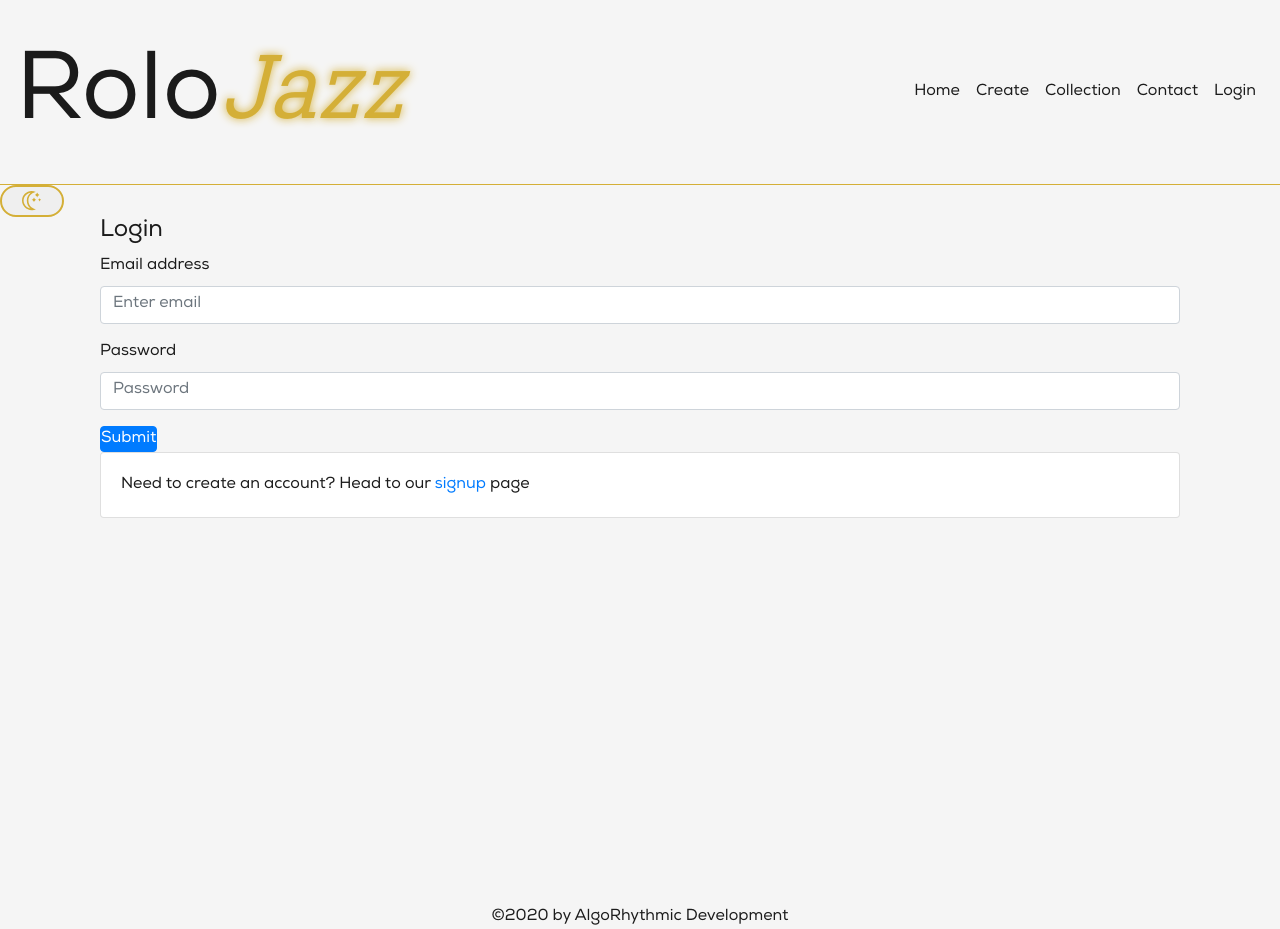
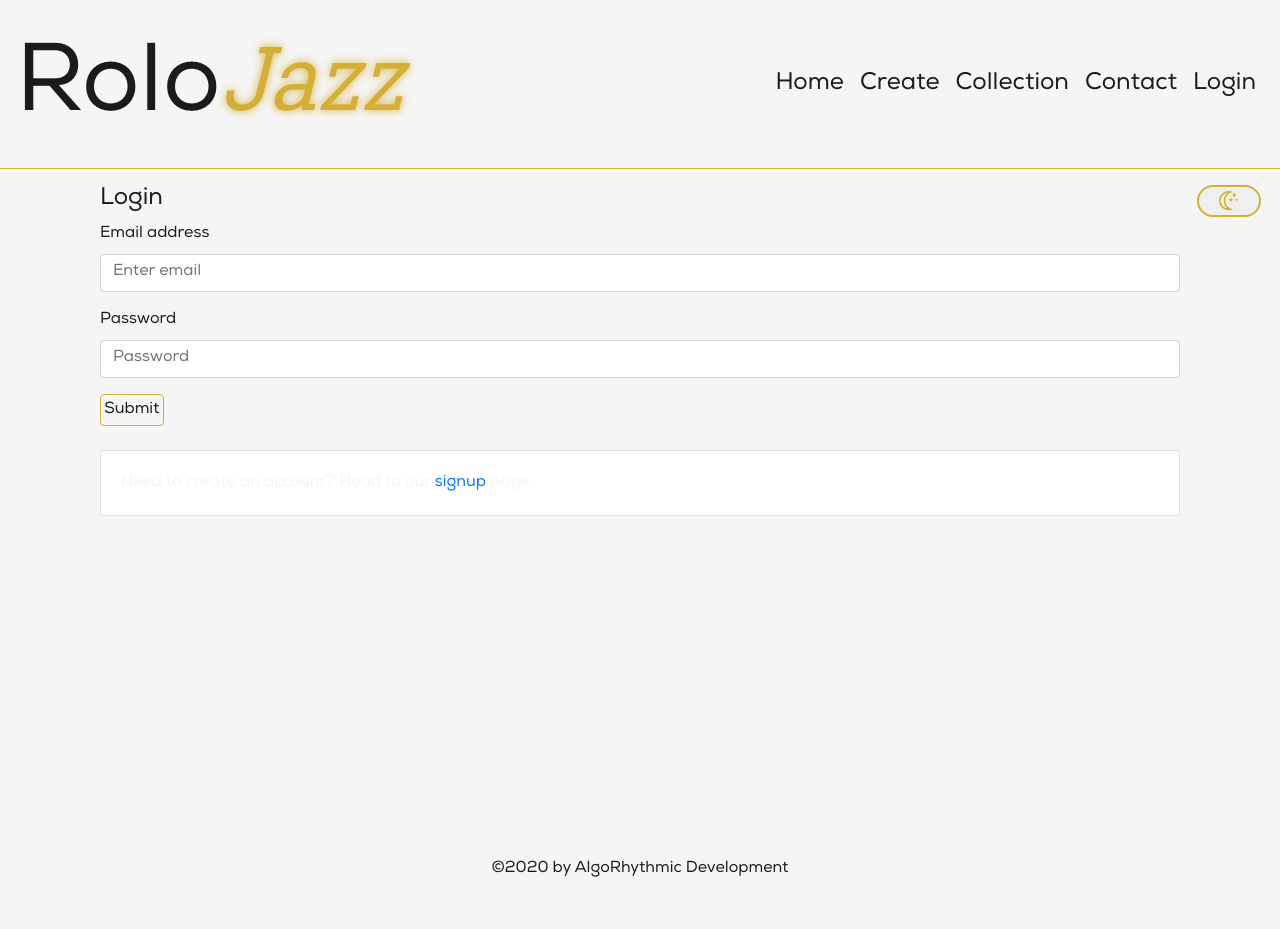
Before and after one commit to TRemigi/Roll-a-Jazz, a React (Create React App) app in the folder client/: page /login in a window 1280 px wide. After the commit the page ends 881 px from the top, so only its background shows below. Built offline with nearby package versions, Linux system fonts and the light colour scheme.

Commit message:
continuued styling-breaking for night

```diff
--- a/client/src/App.js
+++ b/client/src/App.js
@@ -1,4 +1,4 @@
-import React, { useState, uuseEffect } from 'react';
+import React from 'react';
 import { ThemeProvider } from "styled-components";
 import { useDarkMode } from './components/useDarkMode'
 import { GlobalStyles } from "./components/GlobalStyles";
@@ -52,6 +52,7 @@ function App() {
               <Toggle theme={theme} toggleTheme={themeToggler} />
 
                 <Switch>
+
                   <Route exact path="/" component={Home} />
                   <Route exact path="/login" component={Login} />
                   <Route exact path="/signup" component={Signup} />
@@ -61,6 +62,7 @@ function App() {
 
                   <Route component={NoMatch} />
                 </Switch>
+
               </div>
               <Footer />
             </div>
--- a/client/src/components/GlobalStyles/index.js
+++ b/client/src/components/GlobalStyles/index.js
@@ -2,12 +2,30 @@ import { createGlobalStyle } from "styled-components"
 
 export const GlobalStyles = createGlobalStyle`
   body {
-    background: ${({ theme }) => theme.body};
+    background: ${({ theme }) => theme.main};
+    color: ${({ theme }) => theme.text};
+    transition: 2s linear;
+  }
+
+  .title, .nav-link {
+    color: ${({ theme }) => theme.text}!important;
+    transition: all 2s linear;
+  }
+
+  .card-body {
+    color: ${({ theme }) => theme.main}!important;
+  }
+
+  .btn {
+    background: ${({ theme }) => theme.main};
+    border: 1px solid ${({ theme }) => theme.accent}!important;
     color: ${({ theme }) => theme.text};
     transition: all 2s linear;
   }
 
-  .title, .nav-link {
-    color: ${({ theme }) => theme.text}!important;
+  .btn:hover {
+    color: ${({ theme }) => theme.text};
   }
+
+
 `
--- a/client/src/components/Nav/index.js
+++ b/client/src/components/Nav/index.js
@@ -36,11 +36,11 @@ const Navigation = () => {
                     <Nav.Link className='nav' href="/contact">Contact</Nav.Link>
                     {Auth.loggedIn () ? (
                         <>
-                            <Nav.Link href='/' onClick={logout}>Logout</Nav.Link>
+                            <Nav.Link className='nav' href='/' onClick={logout}>Logout</Nav.Link>
                         </>
                     ) : (
                         <>
-                            <Nav.Link href='/login'>Login</Nav.Link>
+                            <Nav.Link className='nav' href='/login'>Login</Nav.Link>
                         </>
                     )}
                 </Nav>
--- a/client/src/components/Theme/index.js
+++ b/client/src/components/Theme/index.js
@@ -1,12 +1,14 @@
 export const lightTheme = {
-    body: '#f5f5f5',
+    main: '#f5f5f5',
     text: '#1b1b1b',
+    accent: '#d4af37',
     toggleBorder: '#d4af37',
     background: '#f5f5f5',
 }
 export const darkTheme = {
-    body: '#1b1b1b',
+    main: '#1b1b1b',
     text: '#f5f5f5',
+    accent: '#d4af37',
     toggleBorder: '#d4af37',
     background: '#1b1b1b',
 }
--- a/client/src/components/Toggler/index.js
+++ b/client/src/components/Toggler/index.js
@@ -34,7 +34,7 @@ const Moon = styled.svg`
 
 const Toggle = ({theme,  toggleTheme }) => {
     return (
-      <Button onClick={toggleTheme}>
+      <Button className='light-dark-btn' onClick={toggleTheme}>
         {theme === "light" ?
           <Moon xmlns="http://www.w3.org/2000/svg" width="24" height="24" viewBox="0 0 24 24"><path style={{ fill: "#d4af37" }} d="M10.719 2.082c-2.572 2.028-4.719 5.212-4.719 9.918 0 4.569 1.938 7.798 4.548 9.895-4.829-.705-8.548-4.874-8.548-9.895 0-5.08 3.808-9.288 8.719-9.918zm1.281-2.082c-6.617 0-12 5.383-12 12s5.383 12 12 12c1.894 0 3.87-.333 5.37-1.179-3.453-.613-9.37-3.367-9.37-10.821 0-7.555 6.422-10.317 9.37-10.821-1.74-.682-3.476-1.179-5.37-1.179zm0 10.999c1.437.438 2.562 1.564 2.999 3.001.44-1.437 1.565-2.562 3.001-3-1.436-.439-2.561-1.563-3.001-3-.437 1.436-1.562 2.561-2.999 2.999zm8.001.001c.958.293 1.707 1.042 2 2.001.291-.959 1.042-1.709 1.999-2.001-.957-.292-1.707-1.042-2-2-.293.958-1.042 1.708-1.999 2zm-1-9c-.437 1.437-1.563 2.562-2.998 3.001 1.438.44 2.561 1.564 3.001 3.002.437-1.438 1.563-2.563 2.996-3.002-1.433-.437-2.559-1.564-2.999-3.001z" /></Moon>
           : <Sun xmlns="http://www.w3.org/2000/svg" width="24" height="24" viewBox="0 0 24 24"><path style={{ fill: "#d4af37" }} d="M12 9c1.654 0 3 1.346 3 3s-1.346 3-3 3-3-1.346-3-3 1.346-3 3-3zm0-2c-2.762 0-5 2.238-5 5s2.238 5 5 5 5-2.238 5-5-2.238-5-5-5zm0-2c.34 0 .672.033 1 .08v-2.08h-2v2.08c.328-.047.66-.08 1-.08zm-4.184 1.401l-1.472-1.473-1.414 1.415 1.473 1.473c.401-.537.876-1.013 1.413-1.415zm9.782 1.414l1.473-1.473-1.414-1.414-1.473 1.473c.537.402 1.012.878 1.414 1.414zm-5.598 11.185c-.34 0-.672-.033-1-.08v2.08h2v-2.08c-.328.047-.66.08-1 .08zm4.185-1.402l1.473 1.473 1.415-1.415-1.473-1.472c-.403.536-.879 1.012-1.415 1.414zm-11.185-5.598c0-.34.033-.672.08-1h-2.08v2h2.08c-.047-.328-.08-.66-.08-1zm13.92-1c.047.328.08.66.08 1s-.033.672-.08 1h2.08v-2h-2.08zm-12.519 5.184l-1.473 1.473 1.414 1.414 1.473-1.473c-.536-.402-1.012-.877-1.414-1.414z" /></Sun>}
--- a/client/src/index.css
+++ b/client/src/index.css
@@ -20,13 +20,33 @@ body, main {
   /* color: var(--whitesmoke) !important; */
 }
 
+header {
+  display: flex;
+  position: relative;
+}
+
+.light-dark-btn {
+  float: right;
+  position: absolute;
+  margin-top: 1rem !important;
+  margin-right: 1.2rem !important;
+}
+
+.navbar {
+  position: absolute;
+  padding: 0 1rem !important;
+  width: 100%;
+  height: 100% !important;
+  left: 0;
+}
+
 .navbar-css {
   border-bottom: 1px solid var(--gold) !important;
 }
 
-/* .nav {
-  color: var(--whitesmoke) !important;
-} */
+.nav {
+  font-size: 1.5rem;
+}
 
 .nav:focus, .nav:hover {
   color: var(--gold) !important;
@@ -37,7 +57,7 @@ body, main {
   font-size: 6rem !important;
 }
 
-.title span {
+span {
   color: var(--gold) !important;
   text-shadow: 0 0 10px var(--gold);
   font-family: 'ciutadella';
@@ -49,6 +69,14 @@ body, main {
   color: var(--whitesmoke) !important;
 }
 
+.login {
+  padding-top: 1rem;
+}
+
+.login-form {
+  padding-bottom: 1.5rem;
+}
+
 /* footer {
   color: var(--whitesmoke);
 }
@@ -56,6 +84,21 @@ body, main {
 button {
   padding: 0 !important;
 }
+
+button:focus {
+  outline: none !important;
+}
+
+.btn:hover {
+  transition: all .2s !important;
+  transform: scale(1.1);
+  background: none !important;
+}
+
+.login-submit {
+  padding: .2rem !important;
+}
+
 /* utilities */
 /* .btn:focus {
   outline: none !important;
@@ -67,10 +110,6 @@ button {
 
 * {
   box-sizing: border-box;
-}
-
-footer.light {
-  color: var(--black);
 }
 
 main {
--- a/client/src/pages/Home.js
+++ b/client/src/pages/Home.js
@@ -44,7 +44,7 @@ const Home = () => {
     return (
     <div className='text-center m-4'>
       <h1>
-        Welcome to Roll-o-Jazz!
+        Welcome to Rolo<span>Jazz</span> !
       </h1>
       <h4>
         Join a community of business professionals.
--- a/client/src/pages/Login.js
+++ b/client/src/pages/Login.js
@@ -47,9 +47,9 @@ const Login = (props) => {
     <main className="container">
       <Container>
         <Row>
-          <Col>
+          <Col className='login'>
         <h4>Login</h4>
-        <Form border='primary' onSubmit={handleFormSubmit}>
+        <Form className='login-form' onSubmit={handleFormSubmit}>
           <Form.Group controlId="formBasicEmail">
           <Form.Label>Email address</Form.Label>
           <Form.Control
@@ -72,7 +72,7 @@ const Login = (props) => {
             onChange={handleChange}
           />
         </Form.Group>
-        <Button variant="primary" type="submit">
+        <Button variant="primary" type="submit" className='login-submit'>
           Submit
         </Button>
       </Form>
```
